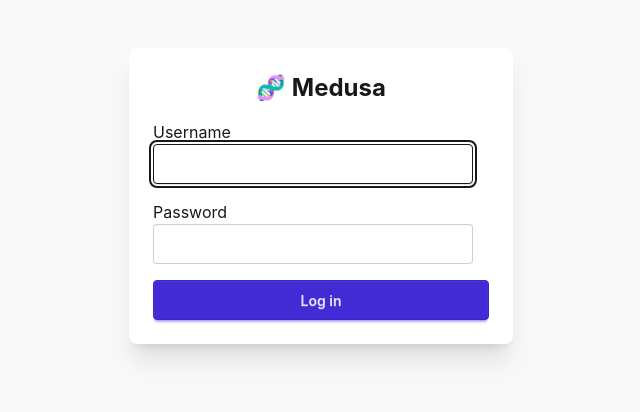
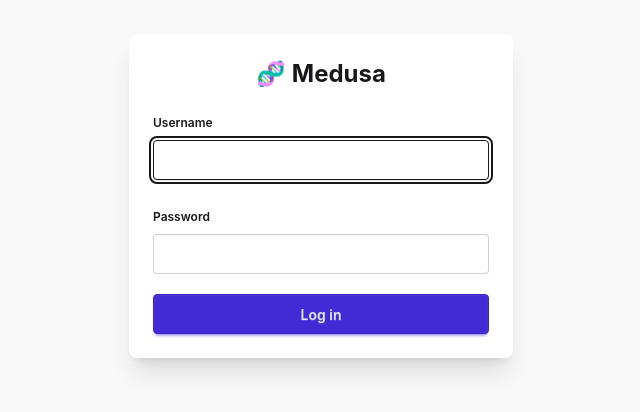
Before and after one commit to juandjara/medusa-modern-ui, a React (Vite) app: page /login in a window 1280 px wide. Shown: the part 204-616 px from the top of the page, without its empty margins (319-959 px from the left). Built offline with nearby package versions, Linux system fonts and the light colour scheme.

Commit message:
design review first pass

```diff
--- a/src/pages/AddShow.tsx
+++ b/src/pages/AddShow.tsx
@@ -248,7 +248,7 @@ export default function AddShow() {
   return (
     <div className="max-w-lg mx-auto space-y-6 pt-8">
       <h1 className="text-2xl font-bold">Configure Show</h1>
-      <div className="card bg-primary/10 p-4 space-y-1">
+      <div className="bg-primary/10 rounded-box p-4 space-y-1">
         <div className="font-semibold flex items-center gap-2">
           {selected.title}
           {selectedYear && (
@@ -400,7 +400,7 @@ function SearchResultCard({
   // Card root is a div so we can place an external <a> next to the primary
   // <button> without invalid anchor-in-button nesting.
   return (
-    <div className="card card-side bg-primary/10 flex items-center gap-2 pr-2 border border-base-100 hover:border-accent transition-colors">
+    <div className="bg-primary/10 rounded-box flex items-center gap-2 pr-2 border border-base-100 hover:border-accent transition-colors">
       <button
         type="button"
         className="flex items-center gap-3 text-left flex-1 min-w-0 p-3"
--- a/src/pages/History.tsx
+++ b/src/pages/History.tsx
@@ -77,7 +77,7 @@ export default function History() {
       <div className="flex items-center justify-between gap-4">
         <h1 className="text-2xl font-bold">History</h1>
         <select
-          className="select select-bordered select-sm"
+          className="select select-sm"
           value={filter}
           onChange={(e) => {
             // Filtered totals may be smaller — drop back to page 1 so we
--- a/src/pages/Login.tsx
+++ b/src/pages/Login.tsx
@@ -28,31 +28,31 @@ export default function Login() {
             setSubmitting(false)
           }
         }}
-        className="card bg-base-100 shadow-xl w-full max-w-sm p-6 space-y-4"
+        className="bg-base-100 rounded-box shadow-xl w-full max-w-sm p-6 space-y-4"
       >
         <h1 className="text-2xl font-bold text-center">🧬 Medusa</h1>
 
-        <label className="form-control">
-          <span className="label-text">Username</span>
+        <fieldset className="fieldset">
+          <legend className="fieldset-legend">Username</legend>
           <input
-            className="input input-bordered"
+            className="input w-full"
             value={username}
             onChange={(e) => setUsername(e.target.value)}
             autoFocus
             required
           />
-        </label>
+        </fieldset>
 
-        <label className="form-control">
-          <span className="label-text">Password</span>
+        <fieldset className="fieldset">
+          <legend className="fieldset-legend">Password</legend>
           <input
             type="password"
-            className="input input-bordered"
+            className="input w-full"
             value={password}
             onChange={(e) => setPassword(e.target.value)}
             required
           />
-        </label>
+        </fieldset>
 
         {error && <div className="alert alert-soft alert-error text-sm py-2">{error}</div>}
 
--- a/src/pages/Queue.tsx
+++ b/src/pages/Queue.tsx
@@ -22,7 +22,6 @@ import {
 
 const SYSTEM_KEY = ["config", "system"] as const;
 const LIVE_QUEUE_KEY = ["live-queue"] as const;
-
 
 export default function Queue() {
   const queryClient = useQueryClient();
@@ -228,7 +227,7 @@ function SearchQueueRow({ item }: { item: LiveQueueItem }) {
           <span className="badge badge-warning badge-sm">force</span>
         )}
       </div>
-      <div className="flex items-center gap-3 p-3 rounded-lg bg-primary/10 mb-3">
+      <div className="flex items-center gap-3 p-3 rounded-box bg-primary/10 mb-3">
         <div className="min-w-0 flex-1">
           <p className="mb-1">
             {showTitle ? (
@@ -270,7 +269,7 @@ function ShowQueueRow({ item }: { item: ShowQueueItem }) {
   return (
     <li className="mt-5">
       <p className="mb-1 badge badge-neutral badge-sm">{item.queueType}</p>
-      <div className="flex items-center gap-2 flex-wrap p-3 rounded-lg bg-primary/10">
+      <div className="flex items-center gap-2 flex-wrap p-3 rounded-box bg-primary/10">
         <div className="min-w-0 flex-1">
           {item.showSlug ? (
             <Link
@@ -330,7 +329,7 @@ function PostProcessRow({ item }: { item: PostProcessQueueItem }) {
           <span className="badge badge-warning badge-sm">force</span>
         )}
       </div>
-      <div className="flex items-center gap-3 p-3 rounded-lg bg-primary/10">
+      <div className="flex items-center gap-3 p-3 rounded-box bg-primary/10">
         <div className="min-w-0 flex-1">
           <div
             className="text-sm font-medium truncate"
--- a/src/pages/Schedule.tsx
+++ b/src/pages/Schedule.tsx
@@ -37,7 +37,7 @@ export default function Schedule() {
                 <Link
                   key={i}
                   to={`/show/${e.seriesId}`}
-                  className="card card-compact bg-base-100 border border-base-300 p-3 flex flex-row items-center gap-4"
+                  className="bg-base-100 border border-base-300 rounded-box p-3 flex flex-row items-center gap-4"
                 >
                   <div className="min-w-0 flex-1">
                     <div className="font-medium text-sm">{e.seriesTitle}</div>
--- a/src/pages/Settings.tsx
+++ b/src/pages/Settings.tsx
@@ -45,20 +45,20 @@ function GeneralForm({ initial }: { initial: GeneralConfig }) {
 
   return (
     <div className="space-y-4">
-      <label className="form-control">
-        <span className="label-text">Download Directory</span>
+      <fieldset className="fieldset">
+        <legend className="fieldset-legend">Download Directory</legend>
         <input
-          className="input input-bordered input-sm"
+          className="input input-sm w-full"
           value={values.tvDownloadDir}
           onChange={(e) =>
             setValues((v) => ({ ...v, tvDownloadDir: e.target.value }))
           }
         />
-      </label>
-      <label className="form-control">
-        <span className="label-text">Indexer</span>
+      </fieldset>
+      <fieldset className="fieldset">
+        <legend className="fieldset-legend">Indexer</legend>
         <select
-          className="select select-bordered select-sm"
+          className="select select-sm w-full"
           value={values.indexer}
           onChange={(e) =>
             setValues((v) => ({
@@ -71,7 +71,7 @@ function GeneralForm({ initial }: { initial: GeneralConfig }) {
           <option>TMDB</option>
           <option>TVMaze</option>
         </select>
-      </label>
+      </fieldset>
       <button
         className="btn btn-primary btn-sm"
         onClick={() => save.mutate(values)}
--- a/src/pages/ShowList.tsx
+++ b/src/pages/ShowList.tsx
@@ -39,7 +39,7 @@ export default function ShowList() {
               className="absolute z-10 left-3 top-1/2 -translate-y-1/2 text-base-content/40"
             />
             <input
-              className="input input-bordered input-sm w-full sm:w-64 pl-9"
+              className="input input-sm w-full sm:w-64 pl-9"
               placeholder="Filter shows…"
               value={search}
               onChange={(e) => setSearch(e.target.value)}
@@ -56,7 +56,7 @@ export default function ShowList() {
           <Link
             key={show.id.slug}
             to={`/show/${show.id.slug}`}
-            className="card card-compact bg-base-100 shadow-sm hover:shadow-md transition-shadow"
+            className="card card-sm bg-base-100 shadow-sm hover:shadow-md transition-shadow"
           >
             <figure className="aspect-[2/3] bg-base-300">
               <img
--- a/src/pages/System.tsx
+++ b/src/pages/System.tsx
@@ -140,7 +140,7 @@ export default function System() {
         <h2 className="mb-3 font-semibold text-sm flex items-center gap-2 text-base-content/70">
           <Wrench size={14} /> Maintenance
         </h2>
-        <div className="card bg-primary/10 divide-y divide-base-300">
+        <div className="bg-primary/10 rounded-box divide-y divide-base-300">
           <MaintenanceRow
             title="Scene exceptions"
             description="Refresh aliases from XEM, AniDB and AniList. Helps PyMedusa match releases that use alternate show names."
@@ -217,7 +217,7 @@ export default function System() {
         <h2 className="mb-3 font-semibold text-sm flex items-center gap-2 text-base-content/70">
           <Cpu size={14} /> Server
         </h2>
-        <div className="card bg-primary/10 border border-base-300 p-4">
+        <div className="bg-primary/10 border border-base-300 rounded-box p-4">
           <dl className="grid grid-cols-[max-content_1fr] gap-x-6 gap-y-2 text-sm">
             {data.memoryUsage && (
               <>
```
